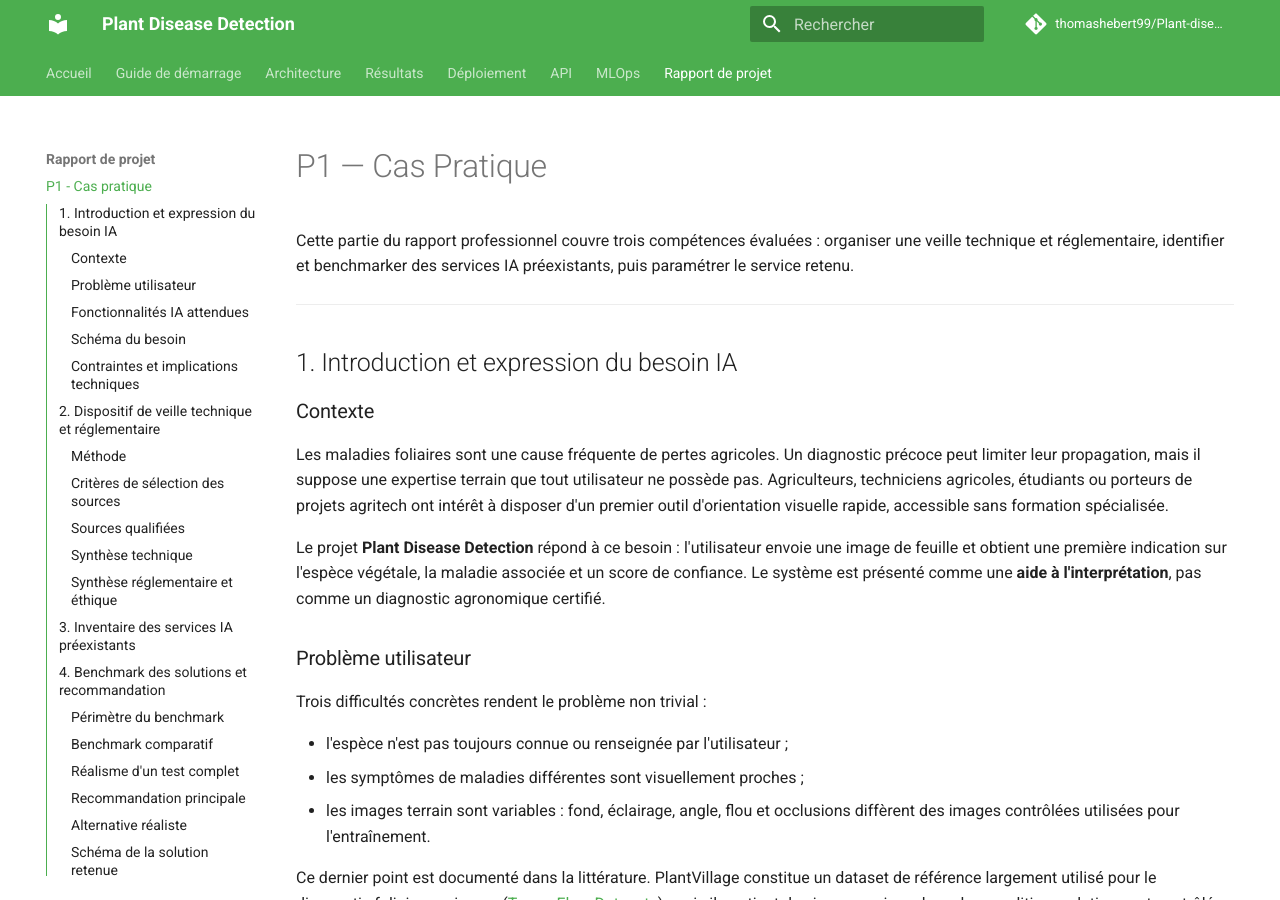
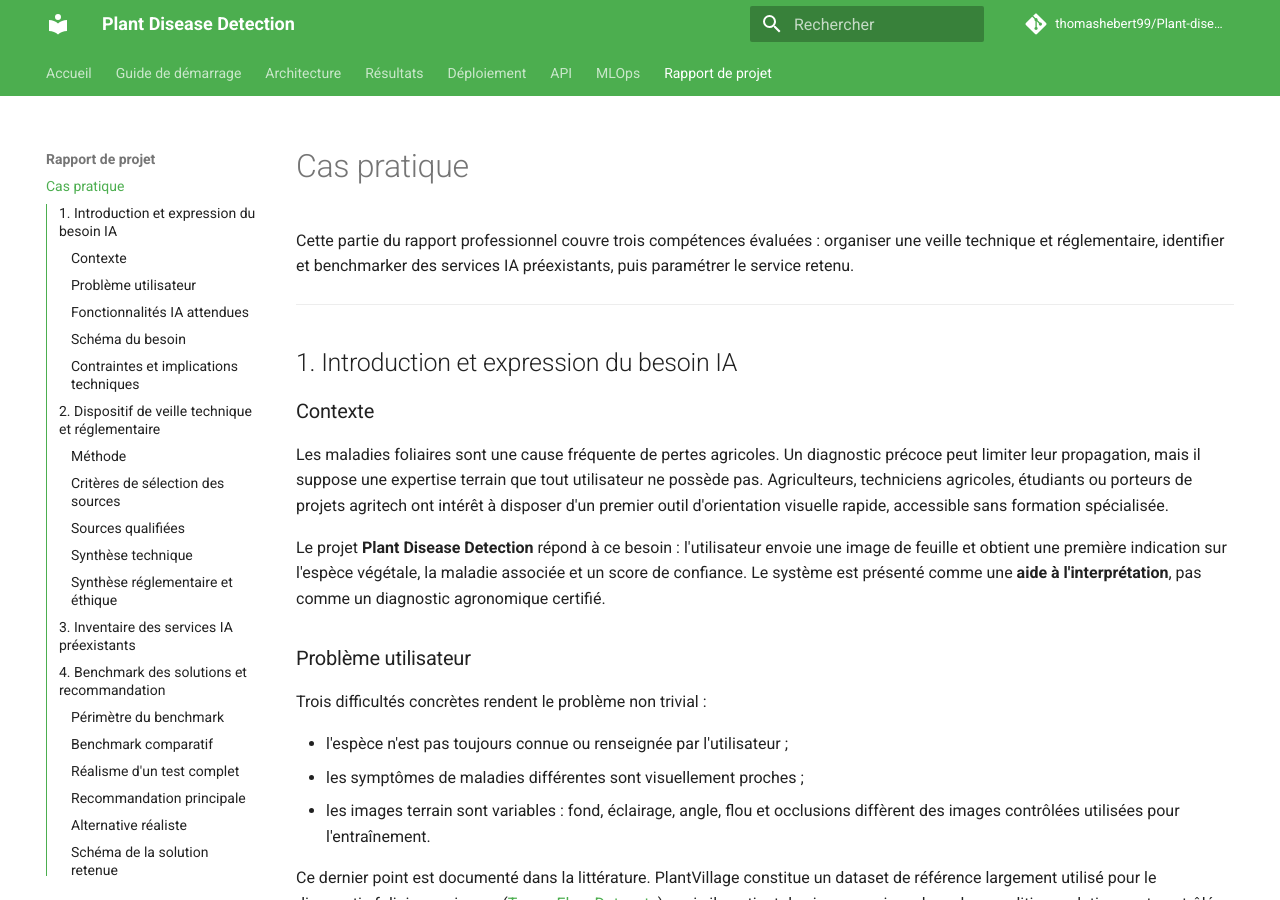
Before and after one commit to thomashebert99/Plant-disease-detection, an MkDocs documentation site: the page built from docs/report/cas_pratique.md, in a window 1280 px wide and 900 px high. Built offline with MkDocs 1.6.1 and Material for MkDocs 9.7.7, drawn with Linux system fonts in a browser that asks for light colours; comment, search, counter and statistics services are not loaded.

Commit message:
Maj du rapport

```diff
--- a/docs/report/cas_pratique.md
+++ b/docs/report/cas_pratique.md
@@ -1,4 +1,4 @@
-# P1 — Cas Pratique
+# Cas pratique
 
 Cette partie du rapport professionnel couvre trois compétences évaluées : organiser une veille technique et réglementaire, identifier et benchmarker des services IA préexistants, puis paramétrer le service retenu.
 
--- a/mkdocs.yml
+++ b/mkdocs.yml
@@ -31,8 +31,8 @@
   - API: api/index.md
   - MLOps: mlops/index.md
   - Rapport de projet:
-      - P1 - Cas pratique: report/cas_pratique.md
-      - P2 - Mise en situation: report/mise_en_situation.md
+      - Cas pratique: report/cas_pratique.md
+      - Mise en situation: report/mise_en_situation.md
 
 markdown_extensions:
   - pymdownx.highlight:         # coloration syntaxique des blocs de code
```
Also changed, not shown: docs/report/mise_en_situation.md (+1 -1 lines).
